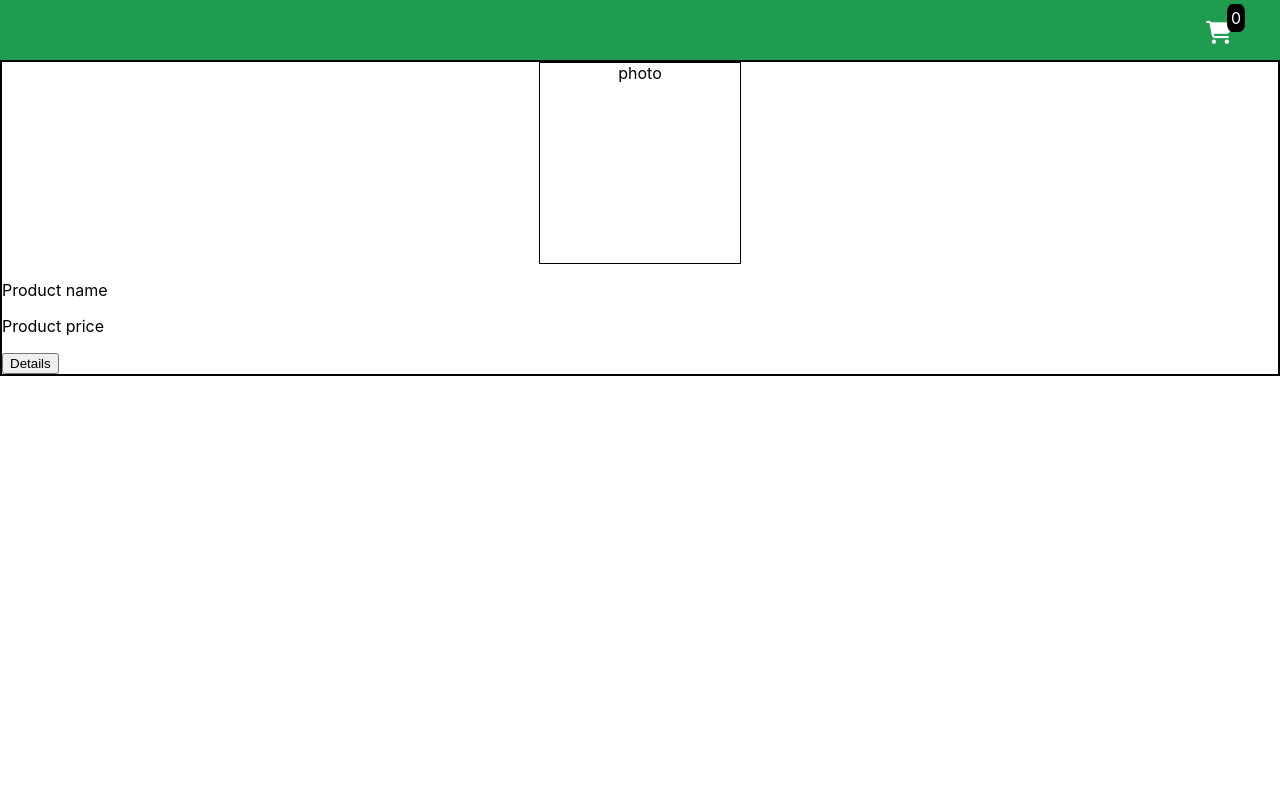
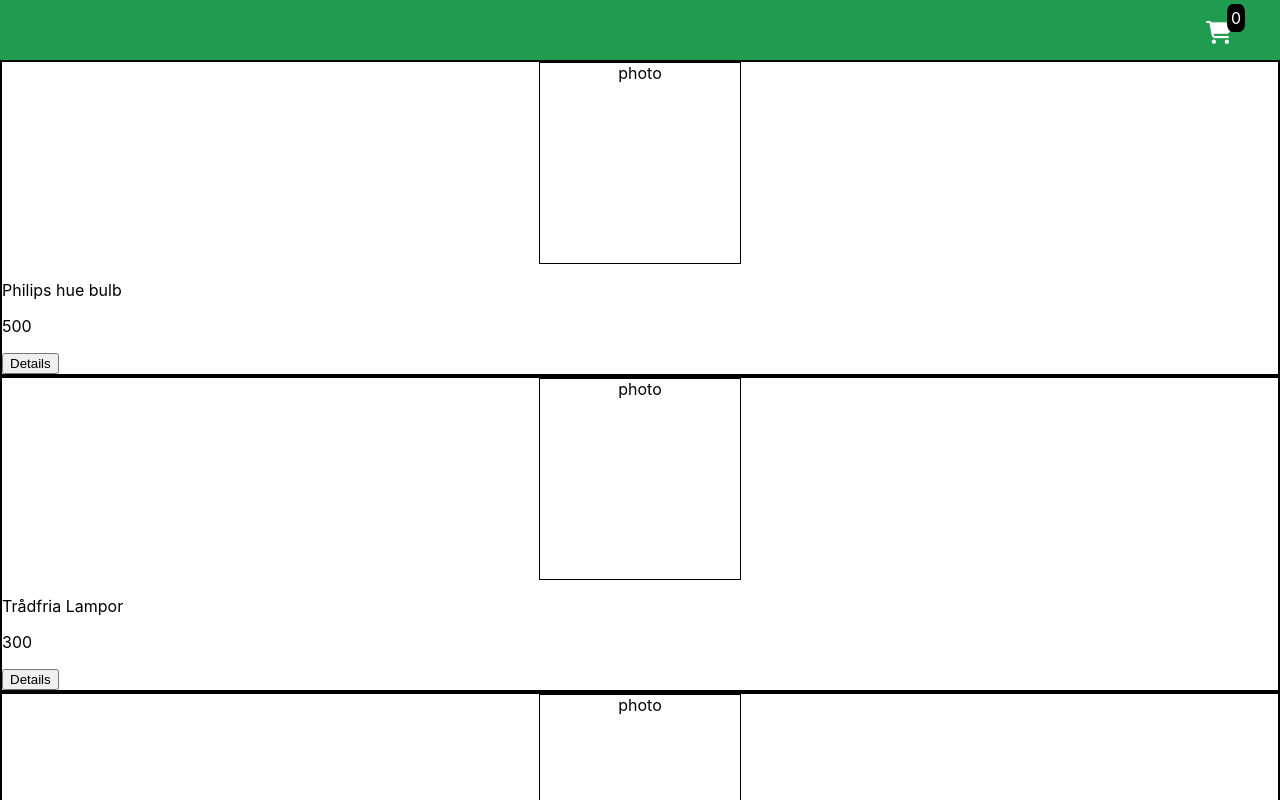
Before and after one commit to AndelijaKaluderovic/Shopping_Cart, a React (Create React App) app: page / in a window 1280 px wide. Shown: the top 800 px of the page. Built offline with nearby package versions, Linux system fonts and the light colour scheme.

Commit message:
rendering products

```diff
--- a/src/pages/Products.js
+++ b/src/pages/Products.js
@@ -1,4 +1,4 @@
-import React, { useEffect } from 'react';
+import React, { useEffect, useState } from 'react';
 import './Products.css';
 import { Link } from 'react-router-dom';
 
@@ -8,25 +8,24 @@
     fetchProducts();
   }, [])
 
+  const [products, setProducts] = useState([]);
+
   const fetchProducts = async () => {
-    const products = await fetch('../mockup/products.json', {
-      headers : {
-        'Content-Type': 'application/json',
-        'Accept': 'application/json'
-       }
-
-    });
-    const productJSON = await products.json();
-    console.log(productJSON);
+    const data = await fetch('../mockup/products.json');
+    const productsJSON = await data.json();
+    console.log(productsJSON.items);
+    setProducts(productsJSON.items);
   }
   return (
     <div className='products'>
+      {products.map(item => (
       <div className='products-card'>
       <div className='products-photo'>photo</div>
-      <p>Product name</p>
-      <p>Product price</p>
+      <p key={item.id}>{item.name}</p>
+      <p key={item.id}>{item.price}</p>
       <Link to="/product"><button>Details</button></Link>
       </div>
+      ))}
     </div>
   )
 }
```
